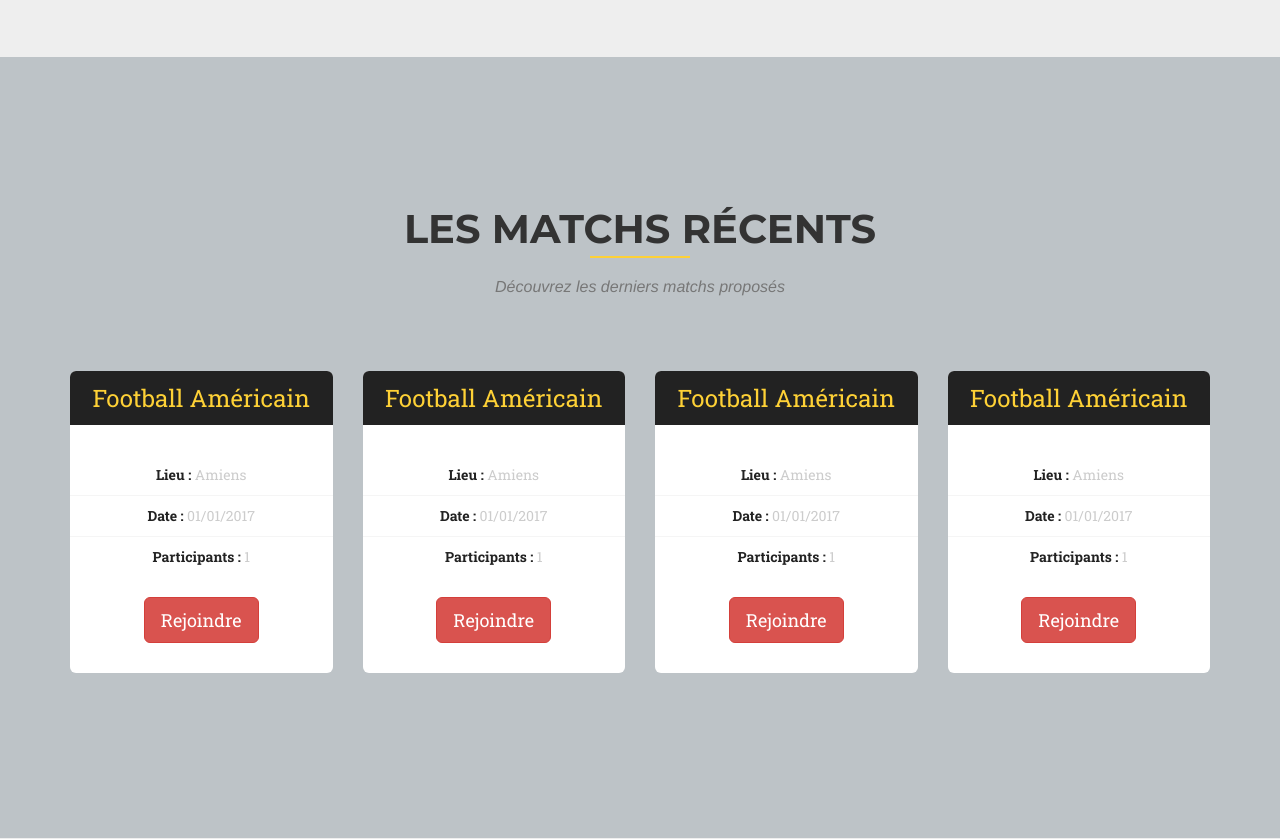
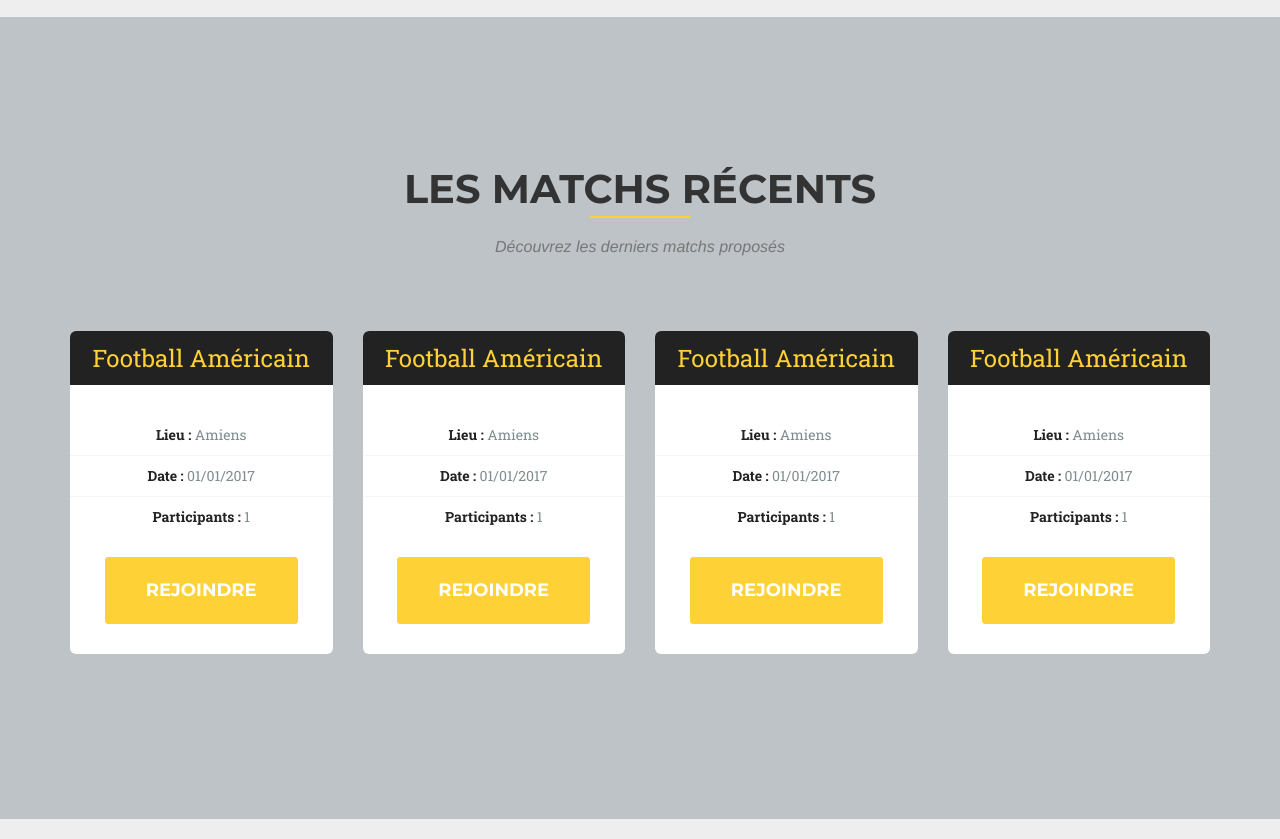
Before and after one commit to Christopher2K/php-play2gether, a PHP site: page / in a window 1280 px wide. Shown: the part 2560-3399 px from the top of the page. Run offline with PHP 8.4, Linux system fonts and the light colour scheme; some libraries are stand-ins or nearby versions; some web fonts are replaced.

Commit message:
Modif css et matchs

```diff
--- a/css/agency.css
+++ b/css/agency.css
@@ -200,7 +200,7 @@ fieldset[disabled] .btn-xl.active {
 @media (min-width: 768px) {
   .navbar-custom {
     background-color: transparent;
-    padding: 25px 0;
+    padding: 0px 0;
     -webkit-transition: padding 0.3s;
     -moz-transition: padding 0.3s;
     transition: padding 0.3s;
--- a/css/matchsTable.css
+++ b/css/matchsTable.css
@@ -1,5 +1,4 @@
 body {
-  padding-top: 40px;
   background-color: #f5f5f5;
 }
 .flat .plan {
@@ -12,7 +11,7 @@ body {
 }
 .flat .plan li {
   padding: 10px 15px;
-  color: #ccc;
+  color: #7f8c8d;
   border-top: 1px solid #f5f5f5;
   -webkit-transition: 300ms;
   transition: 300ms;
--- a/index.php
+++ b/index.php
@@ -194,7 +194,7 @@
                         <strong>Participants :</strong> 1
                     </li>
                     <li class="plan-action">
-                        <a href="#" class="btn btn-danger btn-lg">Rejoindre</a>
+                        <a href="#" class="btn btn-xl">Rejoindre</a>
                     </li>
                 </ul>
             </div>
@@ -214,7 +214,7 @@
                         <strong>Participants :</strong> 1
                     </li>
                     <li class="plan-action">
-                        <a href="#" class="btn btn-danger btn-lg">Rejoindre</a>
+                        <a href="#" class="btn btn-xl">Rejoindre</a>
                     </li>
                 </ul>
             </div>
@@ -234,7 +234,7 @@
                         <strong>Participants :</strong> 1
                     </li>
                     <li class="plan-action">
-                        <a href="#" class="btn btn-danger btn-lg">Rejoindre</a>
+                        <a href="#" class="btn btn-xl">Rejoindre</a>
                     </li>
                 </ul>
             </div>
@@ -254,7 +254,7 @@
                         <strong>Participants :</strong> 1
                     </li>
                     <li class="plan-action">
-                        <a href="#" class="btn btn-danger btn-lg">Rejoindre</a>
+                        <a href="#" class="btn btn-xl">Rejoindre</a>
                     </li>
                 </ul>
             </div>
@@ -385,34 +385,6 @@
             </div>
         </div>
     </section>
-
-    <!-- Clients Aside -->
-    <aside class="clients">
-        <div class="container">
-            <div class="row">
-                <div class="col-md-3 col-sm-6">
-                    <a href="#">
-                        <img src="img/logos/envato.jpg" class="img-responsive img-centered" alt="">
-                    </a>
-                </div>
-                <div class="col-md-3 col-sm-6">
-                    <a href="#">
-                        <img src="img/logos/designmodo.jpg" class="img-responsive img-centered" alt="">
-                    </a>
-                </div>
-                <div class="col-md-3 col-sm-6">
-                    <a href="#">
-                        <img src="img/logos/themeforest.jpg" class="img-responsive img-centered" alt="">
-                    </a>
-                </div>
-                <div class="col-md-3 col-sm-6">
-                    <a href="#">
-                        <img src="img/logos/creative-market.jpg" class="img-responsive img-centered" alt="">
-                    </a>
-                </div>
-            </div>
-        </div>
-    </aside>
 
     <!-- Contact Section -->
     <section id="contact">
```
